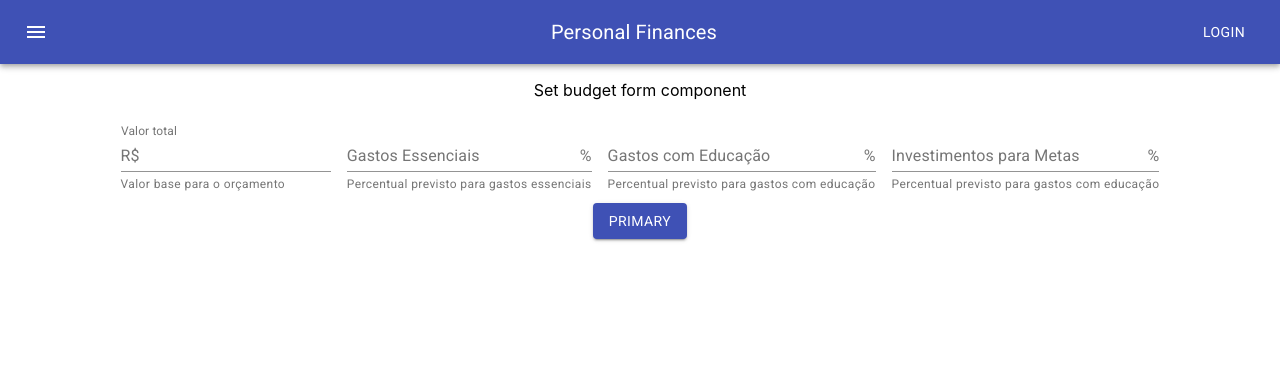
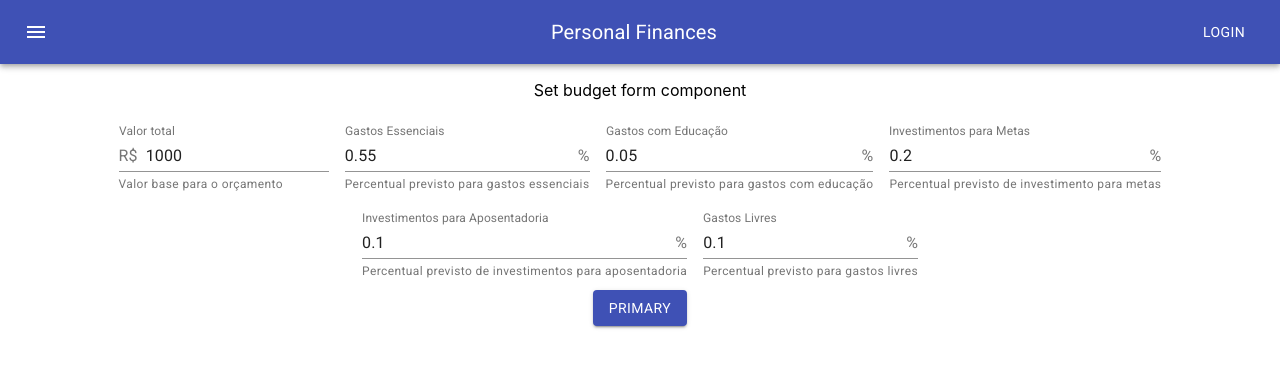
Before and after one commit to taciogt/personal-finances, a React (Create React App) app in the folder frontend/personal-finance/: page / in a window 1280 px wide. Shown: the top 368 px of the page. Built offline with nearby package versions, Linux system fonts and the light colour scheme.

Commit message:
#1 complete form for setting the budget

```diff
--- a/frontend/personal-finance/src/SetBudgetForm.tsx
+++ b/frontend/personal-finance/src/SetBudgetForm.tsx
@@ -1,5 +1,5 @@
 import {ChangeEvent, FC, FormEvent, useState} from "react";
-import {FormControl, FormHelperText, Input, InputAdornment, InputLabel, TextField} from "@material-ui/core";
+import {FormControl, FormHelperText, Input, InputAdornment, InputLabel} from "@material-ui/core";
 import Button from "@material-ui/core/Button";
 import axios from "axios";
 import {createStyles, makeStyles, Theme} from "@material-ui/core/styles";
@@ -15,6 +15,8 @@ class Budget {
     public readonly essentials?: number,
     public readonly education?: number,
     public readonly goals?: number,
+    public readonly retirement?: number,
+    public readonly loose?: number,
   ) {
   }
 }
@@ -32,7 +34,7 @@ const useStyles = makeStyles((theme: Theme) =>
 export const SetBudgetForm: FC = () => {
   const classes = useStyles()
 
-  const [budget, setBudget] = useState(new Budget())
+  const [budget, setBudget] = useState(new Budget(1000, .55, .05, .2, .1, .1))
 
   function changeBudgetAmountHandler(event: ChangeEvent<HTMLInputElement>) {
     setBudget(prevBudget => {
@@ -44,26 +46,6 @@ export const SetBudgetForm: FC = () => {
     })
   }
 
-  function changeBudgetEssentialsHandler(event: ChangeEvent<HTMLInputElement>) {
-    setBudget(prevBudget => {
-      const newEssentials = parseFloat(event.target.value)
-
-      return {
-        ...prevBudget,
-        essentials: newEssentials
-      }
-    })
-  }
-
-  function changeBudgetEducationHandler(event: ChangeEvent<HTMLInputElement>) {
-    setBudget(prevBudget => {
-      const newEducation = parseFloat(event.target.value)
-      return {
-        ...prevBudget,
-        education: newEducation
-      }
-    })
-  }
 
   function getChangeBudgetBowlHandler(bowlName: keyof Omit<Budget, 'amount'>) {
     return (event: ChangeEvent<HTMLInputElement>) => {
@@ -84,11 +66,6 @@ export const SetBudgetForm: FC = () => {
 
     const data = {
       budget: {
-        essentials: 0.55,
-        education: 0.05,
-        goals: 0.2,
-        retirement: 0.1,
-        loose: 0.1,
         ...budget
       }
     }
@@ -108,6 +85,7 @@ export const SetBudgetForm: FC = () => {
         <FormControl>
           <InputLabel htmlFor="total-amount-input">Valor total</InputLabel>
           <Input id="total-amount-input" aria-describedby="total-amount-helper-text" type="number"
+                 inputProps={{step: "0.01"}}
                  value={budget.amount} onChange={changeBudgetAmountHandler}
                  startAdornment={<InputAdornment position="start">R$</InputAdornment>}/>
           <FormHelperText id="total-amount-helper-text">Valor base para o orçamento</FormHelperText>
@@ -116,7 +94,7 @@ export const SetBudgetForm: FC = () => {
           <InputLabel htmlFor="essentials-input">Gastos Essenciais</InputLabel>
           <Input id="essentials-input" aria-describedby="essentials-helper-text" type="number"
                  inputProps={{step: "0.01"}}
-                 value={budget.essentials} onChange={changeBudgetEssentialsHandler}
+                 value={budget.essentials} onChange={getChangeBudgetBowlHandler('essentials')}
                  endAdornment={<InputAdornment position="end">%</InputAdornment>}/>
           <FormHelperText id="essentials-helper-text">Percentual previsto para gastos essenciais</FormHelperText>
         </FormControl>
@@ -124,7 +102,7 @@ export const SetBudgetForm: FC = () => {
           <InputLabel htmlFor="education-input">Gastos com Educação</InputLabel>
           <Input id="essentials-input" aria-describedby="essentials-helper-text" type="number"
                  inputProps={{step: "0.01"}}
-                 value={budget.education} onChange={changeBudgetEducationHandler}
+                 value={budget.education} onChange={getChangeBudgetBowlHandler('education')}
                  endAdornment={<InputAdornment position="end">%</InputAdornment>}/>
           <FormHelperText id="essentials-helper-text">Percentual previsto para gastos com educação</FormHelperText>
         </FormControl>
@@ -134,7 +112,23 @@ export const SetBudgetForm: FC = () => {
                  inputProps={{step: "0.01"}}
                  value={budget.goals} onChange={getChangeBudgetBowlHandler('goals')}
                  endAdornment={<InputAdornment position="end">%</InputAdornment>}/>
-          <FormHelperText id="essentials-helper-text">Percentual previsto para gastos com educação</FormHelperText>
+          <FormHelperText id="essentials-helper-text">Percentual previsto de investimento para metas</FormHelperText>
+        </FormControl>
+        <FormControl>
+          <InputLabel htmlFor="retirement-input">Investimentos para Aposentadoria</InputLabel>
+          <Input id="retirement-input" aria-describedby="retirement-helper-text" type="number"
+                 inputProps={{step: "0.01"}}
+                 value={budget.retirement} onChange={getChangeBudgetBowlHandler('retirement')}
+                 endAdornment={<InputAdornment position="end">%</InputAdornment>}/>
+          <FormHelperText id="essentials-helper-text">Percentual previsto de investimentos para aposentadoria</FormHelperText>
+        </FormControl>
+        <FormControl>
+          <InputLabel htmlFor="loose-input">Gastos Livres</InputLabel>
+          <Input id="loose-input" aria-describedby="loose-helper-text" type="number"
+                 inputProps={{step: "0.01"}}
+                 value={budget.loose} onChange={getChangeBudgetBowlHandler('loose')}
+                 endAdornment={<InputAdornment position="end">%</InputAdornment>}/>
+          <FormHelperText id="essentials-helper-text">Percentual previsto para gastos livres</FormHelperText>
         </FormControl>
         <div>
           <Button variant="contained" color="primary" type="submit">
```
